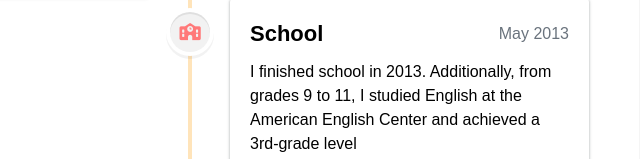
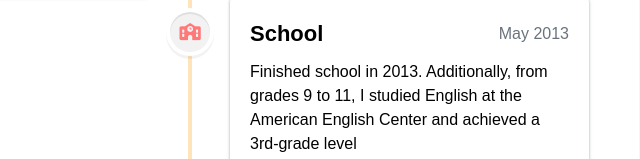
Before and after one commit to mledoshchuk/homepage, a plain HTML site: page index.html in a window 1280 px wide. Shown: the part 793-952 px from the top of the page, 450-1090 px from the left. Drawn offline with Linux system fonts and the light colour scheme.

Commit message:
Edited timeline, section School

```diff
--- a/index.html
+++ b/index.html
@@ -116,7 +116,7 @@
                     <span class="title">School</span>
                     <span class="date">May 2013</span>
                   </div>
-                  <p>I finished school in 2013. Additionally, from grades 9 to 11, I studied English at the American
+                  <p>Finished school in 2013. Additionally, from grades 9 to 11, I studied English at the American
                     English Center and achieved a 3rd-grade level</p>
                 </section>
               </div>
```
